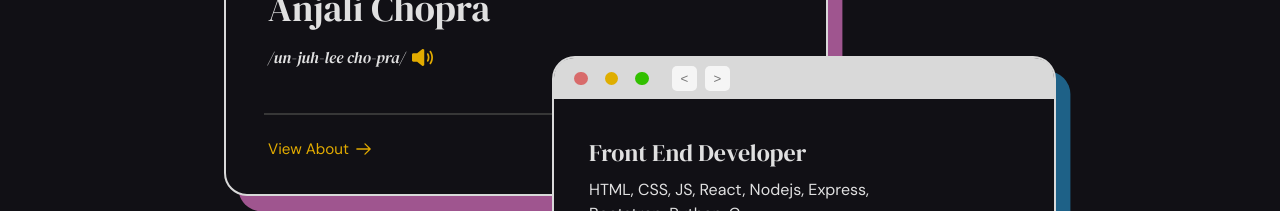
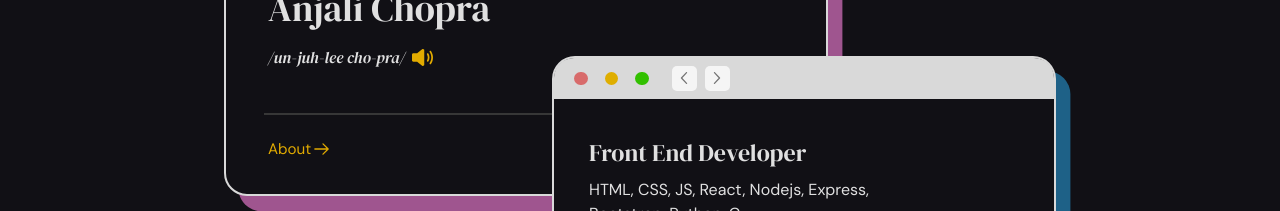
Before and after one commit to chopraanjali/chopraanjali.github.io, a React (Vite) app: page / in a window 1280 px wide. Shown: the part 309-520 px from the top of the page. Built offline with nearby package versions, Linux system fonts and the light colour scheme.

Commit message:
fix: nav Arrows & card link

```diff
--- a/src/components/Layout/WindowPane.jsx
+++ b/src/components/Layout/WindowPane.jsx
@@ -1,6 +1,7 @@
 import HorizontalRule from './HorizontalRule';
 import volumeIcon from '../../assets/volume-icon.svg';
 import arrowIcon from '../../assets/arrow-icon.svg';
+import leftArrowIcon from '../../assets/nav-arrow.svg';
 import { Link } from 'react-router-dom';
 
 export default function WindowPane(props) {
@@ -16,10 +17,14 @@ export default function WindowPane(props) {
         {props.isNavigationButtons && (
           <div className="nav-buttons">
             <div className="nav-button nav-button-left boxed">
-              <button>{'<'}</button>
+              <button>
+                <img src={leftArrowIcon} alt="" />
+              </button>
             </div>
             <div className="nav-button nav-button-right boxed">
-              <button>{'>'}</button>
+              <button>
+                <img src={leftArrowIcon} alt="" />
+              </button>
             </div>
           </div>
         )}
@@ -39,7 +44,8 @@ export default function WindowPane(props) {
       <HorizontalRule />
       <div className="content-windowpane-bottom">
         <Link to={{ pathname: props.detailsName }}>
-          View {props.detailsName}{' '}
+          {props.isView && `View `}
+          {props.detailsName}
           <span className="arrow-icon">
             <img src={arrowIcon} alt="" />
           </span>
--- a/src/components/Pages/Home.jsx
+++ b/src/components/Pages/Home.jsx
@@ -7,6 +7,7 @@ export default function Home() {
     detailsName: 'About',
     isNavigationButtons: false,
     className: 'nameCard',
+    isView: false,
   };
 
   const professionCard = {
@@ -16,6 +17,7 @@ export default function Home() {
     detailsName: 'Projects',
     isNavigationButtons: true,
     className: 'professionCard',
+    isView: true,
   };
 
   const artistCard = {
@@ -25,6 +27,7 @@ export default function Home() {
     detailsName: 'Art',
     isNavigationButtons: true,
     className: 'professionCard',
+    isView: true,
   };
   return (
     <>
--- a/src/styles/toolbar.scss
+++ b/src/styles/toolbar.scss
@@ -8,9 +8,7 @@
   height: 41px;
   margin: 0;
   vertical-align: middle;
-  // border: 2px solid #d9d9d9;
   border-top-left-radius: 20px;
-  // border-top-left-radius: 3.5rem;
   border-top-right-radius: 20px;
 
   .quick-action-buttons {
@@ -51,11 +49,27 @@
       background-color: #f5f5f5;
       color: #747474;
 
+      &.nav-button-right {
+        button img {
+          transform: scale(-1);
+        }
+      }
+
       button {
         border-width: 0;
         background-color: inherit;
         cursor: pointer;
-        color: #747474;
+        // color: #747474;
+        padding: 0;
+        margin: 0;
+        transform: translateY(1px);
+
+        img {
+          padding: 0;
+          margin: 0;
+          height: 12px;
+          width: 12px;
+        }
       }
     }
   }
```
Also changed, not shown: src/assets/nav-arrow.svg (added).
